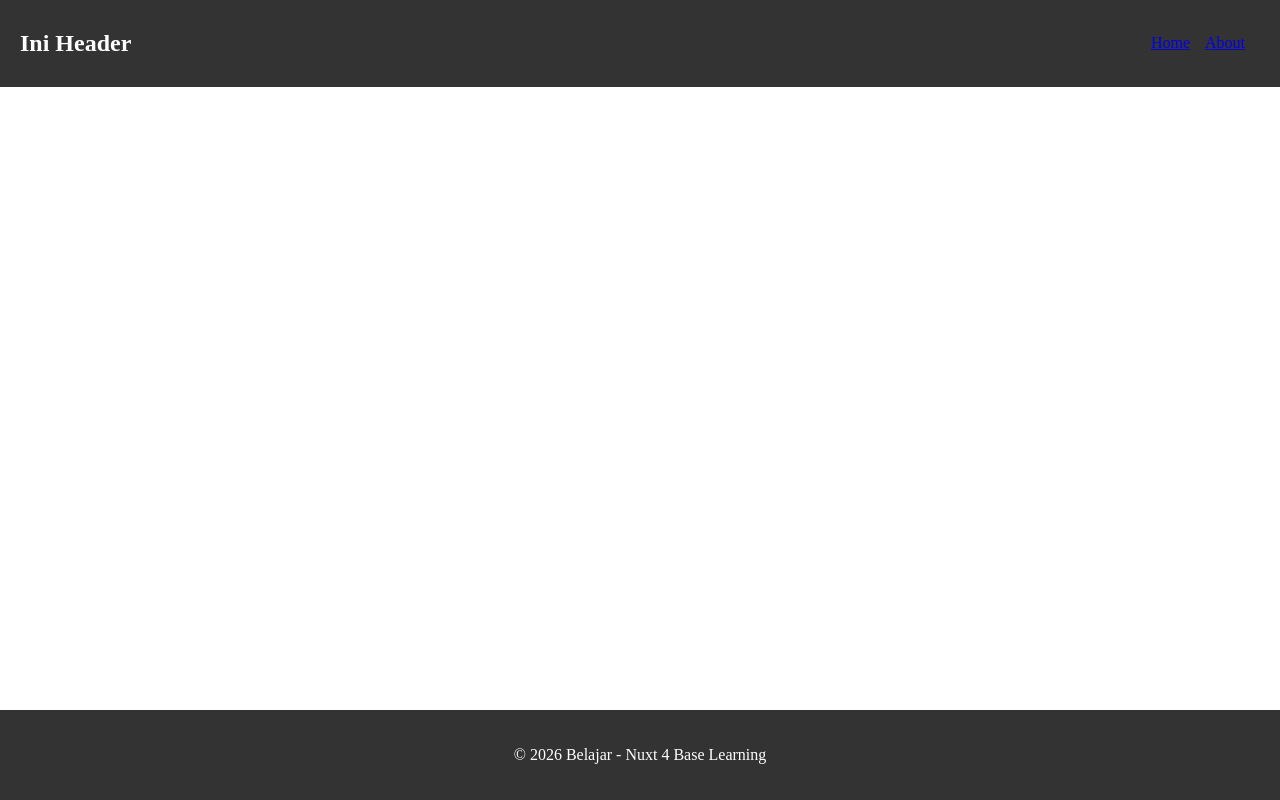
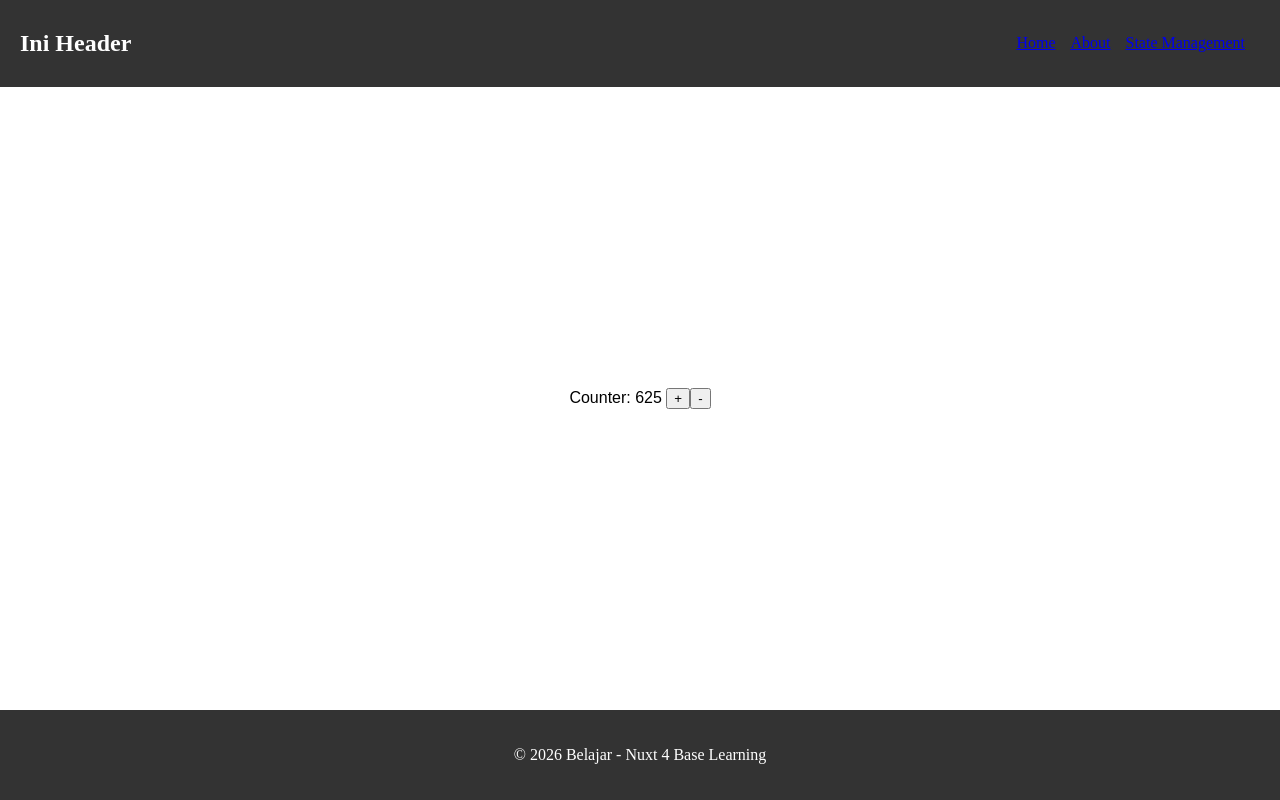
Before and after one commit to mfaridudin/NuxtJs-BaseLearning, a Nuxt app: page /state in a window 1280 px wide. Built offline with nearby package versions, Linux system fonts and the light colour scheme.

Commit message:
feat: belajar state management

```diff
--- a/app/components/Header.vue
+++ b/app/components/Header.vue
@@ -7,6 +7,9 @@
             </span>
             <span>
                 <NuxtLink to="/about">About</NuxtLink>
+            </span>
+            <span>
+                <NuxtLink to="/state">State Management</NuxtLink>
             </span>
         </nav>
     </header>
--- /dev/null
+++ b/app/pages/state/index.vue
@@ -0,0 +1,23 @@
+<template>
+    <div class="container">
+        Counter: {{ counter }}
+        <button @click="counter++">
+            +
+        </button>
+        <button @click="counter--">
+            -
+        </button>
+    </div>
+</template>
+
+<script setup lang="ts">
+const counter = useState('counter', () => Math.round(Math.random() * 1000))
+</script>
+
+<style scoped>
+.container {
+    font-family: sans-serif;
+    padding: 20px;
+    text-align: center;
+}
+</style>
```
